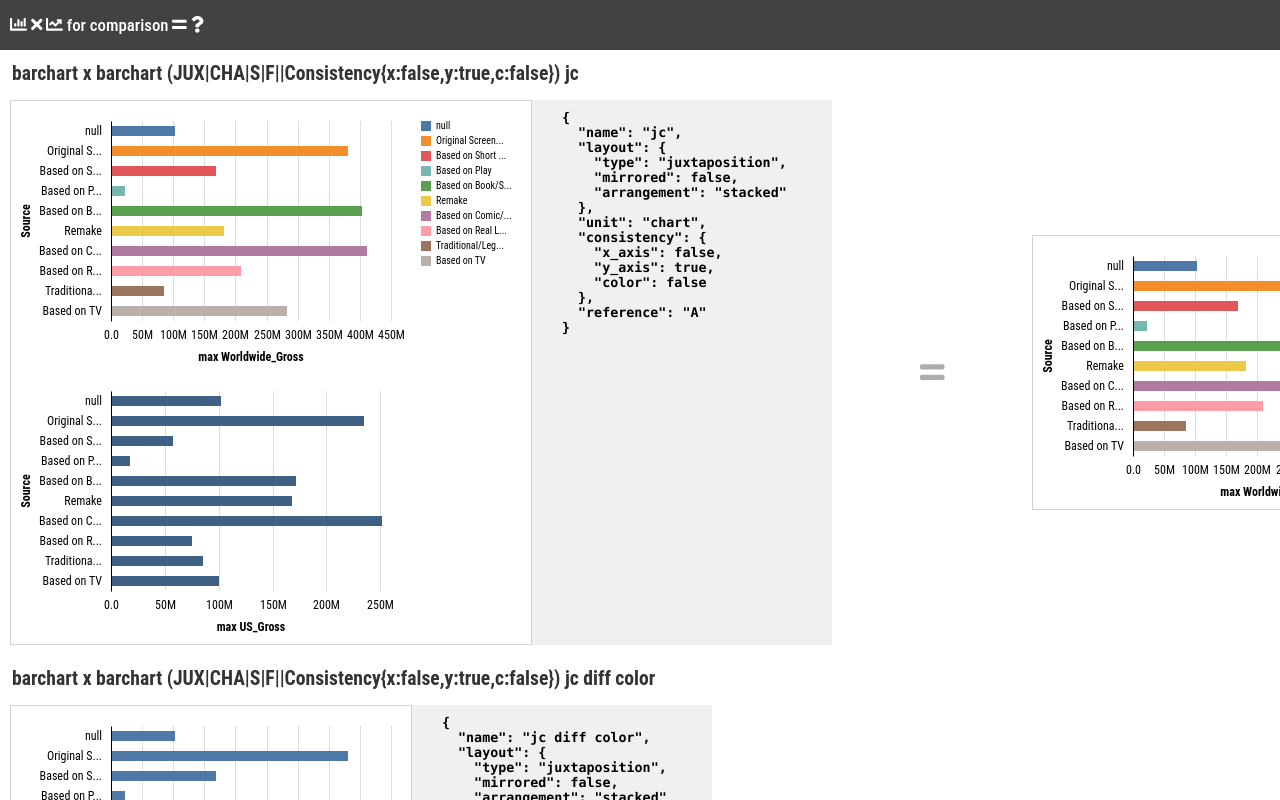
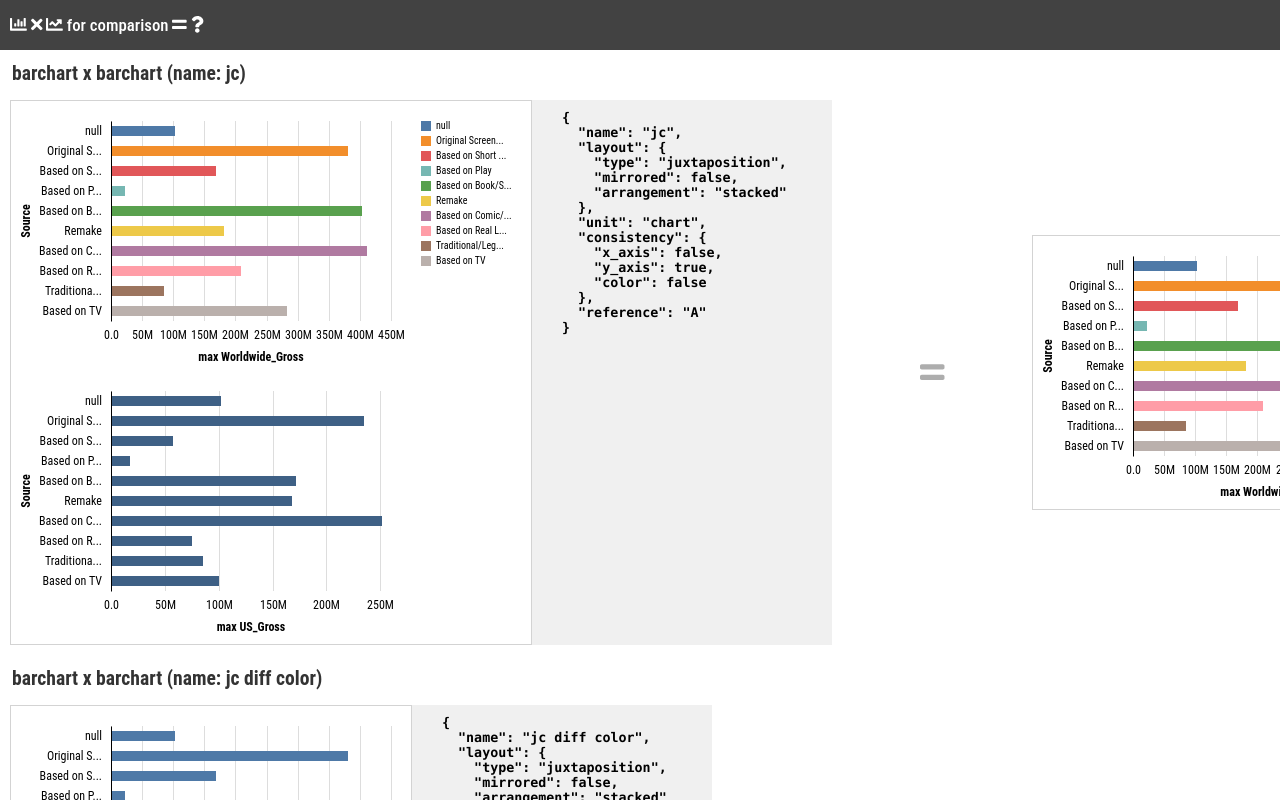
Before and after one commit to sehilyi/comparative-layout-explorer, a React app: page / in a window 1280 px wide. Built offline with nearby package versions, Linux system fonts and the light colour scheme.

Commit message:
Add simple title for each example

```diff
--- a/src/components/app-root.tsx
+++ b/src/components/app-root.tsx
@@ -10,7 +10,7 @@ import {library} from '@fortawesome/fontawesome-svg-core';
 import {faChartBar, faChartLine, faTimes, faQuestion, faEquals, faArrowCircleRight} from '@fortawesome/free-solid-svg-icons';
 import {renderCompChart} from './visualizations/comp-charts';
 import {renderSimpleChart} from './visualizations';
-import {getExamples, getCompTitle} from './visualizations/tests/test-specs';
+import {getExamples, getCompTitle, getSimpleCompTitle} from './visualizations/tests/test-specs';
 import {Spec} from 'src/models/simple-vega-spec';
 import {CompSpec} from 'src/models/comp-spec';
 import {deepValue} from 'src/models/comp-spec-manager';
@@ -37,7 +37,7 @@ export class AppRootBase extends React.PureComponent<AppRootProps, {}> {
   }
 
   render() {
-    const Examples = getExamples().map(this.renderExamples, this);
+    const Examples = getExamples().map(this.renderExamples, this)
     return (
       <div className='app-root'>
         <div className='header'>
@@ -74,7 +74,7 @@ export class AppRootBase extends React.PureComponent<AppRootProps, {}> {
     console.log("# Now Rendering: " + key)
     return !PRESENTATION ? (
       <div key={key} className="example-element-root">
-        <h1>{key}</h1>
+        <h1>{getSimpleCompTitle(specs.A, specs.B, specs.C) + (specs.C.name !== "" ? " (name: " + specs.C.name + ")" : "")}</h1>
         <div className='example-element'>
           <div className='result-group'>
             <div className='chart'><svg ref={onBarChartC}></svg></div>
--- a/src/components/visualizations/tests/test-specs.ts
+++ b/src/components/visualizations/tests/test-specs.ts
@@ -5,11 +5,14 @@ import {deepValue, correctCompSpec} from "src/models/comp-spec-manager";
 
 export function getCompTitle(A: Spec, B: Spec, C: CompSpec) {
   const mC = correctCompSpec({...C})
-  return (A.mark === "point" ? "scatterplot" : A.mark + "chart") + " x " + (B.mark === "point" ? "scatterplot" : B.mark + "chart") + " " +
+  return getSimpleCompTitle(A, B, C) + " " +
     "(" + deepValue(mC.layout).toString().slice(0, 3).toUpperCase() + "|" + mC.unit.slice(0, 3).toUpperCase() + "|" +
     mC.layout.arrangement.toString().slice(0, 1).toUpperCase() + "|" + (mC.layout.mirrored ? "M|" : "F|") +
     "|Consistency{x:" + mC.consistency.x_axis + ",y:" + mC.consistency.y_axis + ",c:" + mC.consistency.color +
     "}) " + mC.name
+}
+export function getSimpleCompTitle(A: Spec, B: Spec, C: CompSpec) {
+  return (A.mark === "point" ? "scatterplot" : A.mark + "chart") + " x " + (B.mark === "point" ? "scatterplot" : B.mark + "chart")
 }
 
 export function getExamples() {
--- a/src/models/comp-spec.ts
+++ b/src/models/comp-spec.ts
@@ -67,7 +67,7 @@ export const DEFAULT_COMP_SPECS = {
   "juxtaposition": {...DEFAULT_COMP_SPEC, layout: DEFAULT_LAYOUT_JUX, },
   "superimposition": {...DEFAULT_COMP_SPEC, layout: DEFAULT_LAYOUT_SUP, },
   "blending": {...DEFAULT_COMP_SPEC},  // TODO:
-  "explicit-encoding": {...DEFAULT_COMP_SPEC}// TODO:
+  "explicit-encoding": {...DEFAULT_COMP_SPEC} // TODO:
 }
 
 /**
```
